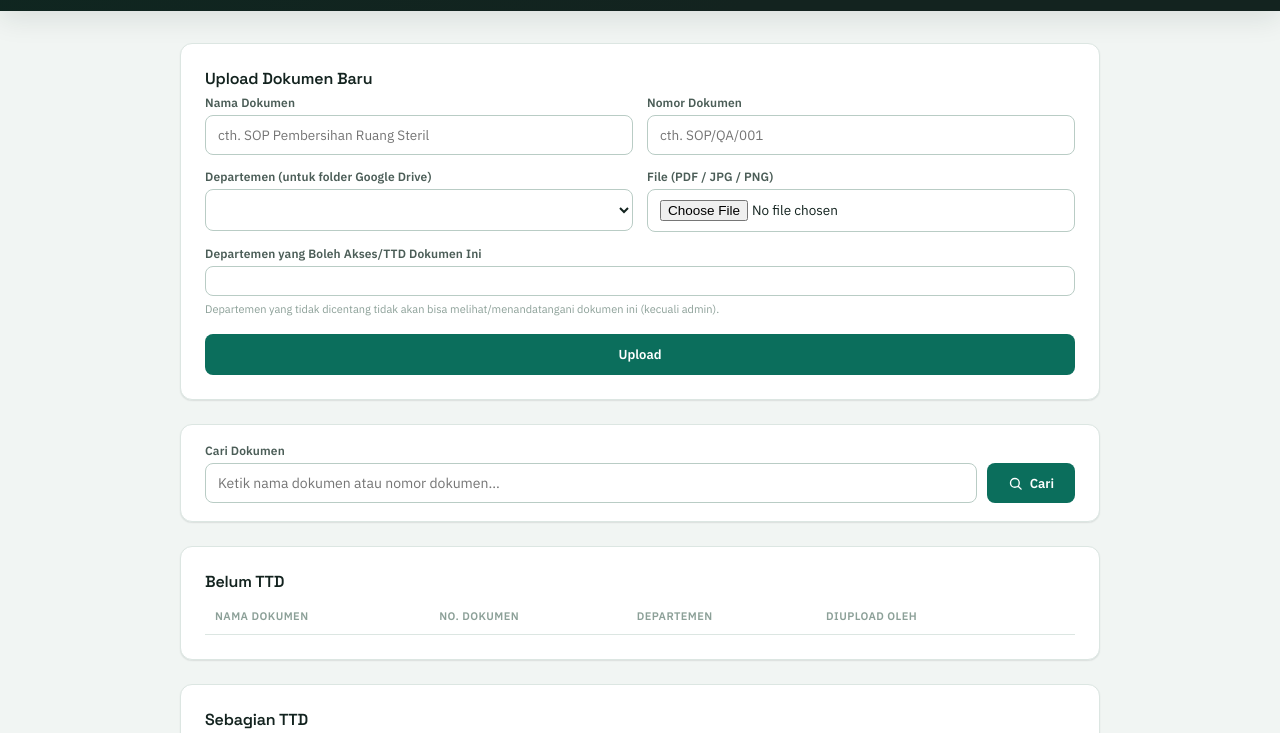
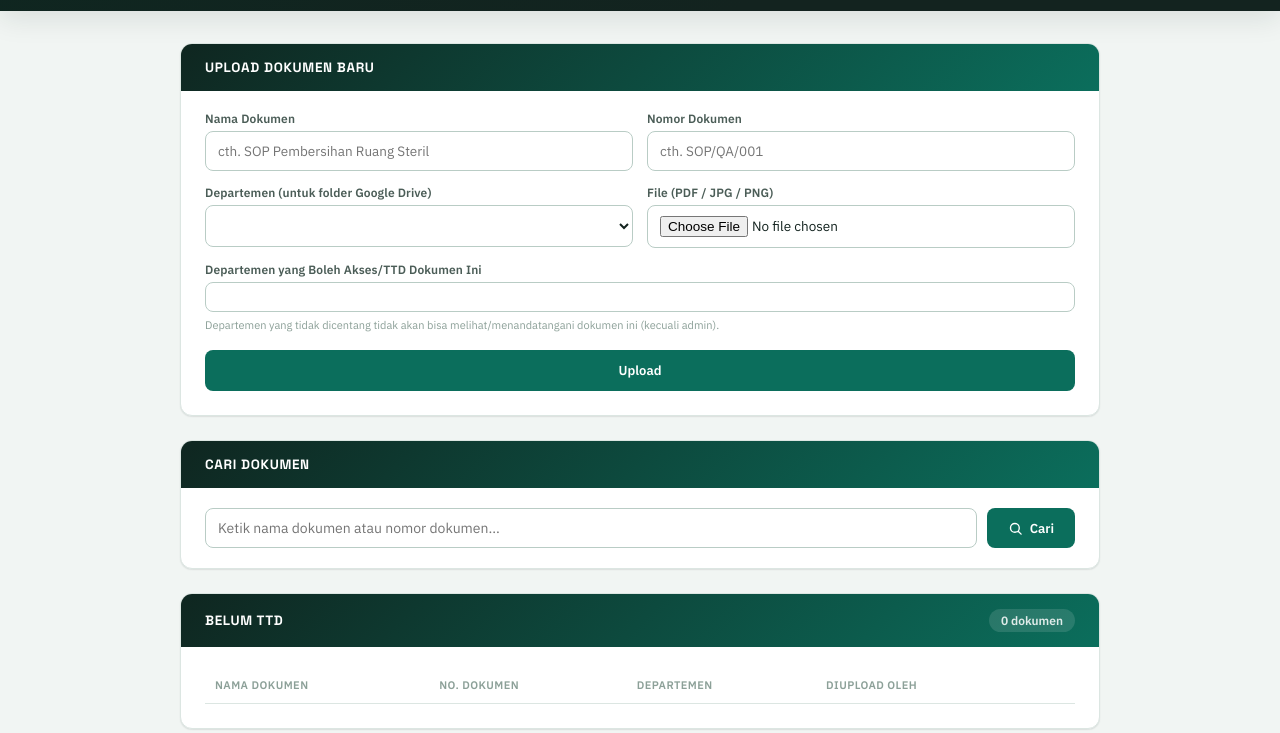
Before and after one commit to augranx2/qr, a website: page public/dashboard.html in a window 1280 px wide. Shown: the part 52-785 px from the top of the page. Drawn offline with Linux system fonts and the light colour scheme; no server answers.

Commit message:
Update Kop

```diff
--- a/public/dashboard.html
+++ b/public/dashboard.html
@@ -28,7 +28,7 @@
 </header>
 <main>
   <div class="panel">
-    <h2>Upload Dokumen Baru</h2>
+    <div class="panel-kop"><h2>Upload Dokumen Baru</h2></div>
     <div class="msg" id="uploadMsg"></div>
     <form id="uploadForm">
       <div class="row">
@@ -62,8 +62,8 @@
     </form>
   </div>
 
-  <div class="panel" style="padding:18px 24px;">
-    <label for="searchBox">Cari Dokumen</label>
+  <div class="panel" style="padding:0 24px 20px;">
+    <div class="panel-kop"><h2>Cari Dokumen</h2></div>
     <div style="display:flex; gap:10px;">
       <input type="text" id="searchBox" placeholder="Ketik nama dokumen atau nomor dokumen..." style="font-size:14px; flex:1;">
       <button type="button" class="primary" id="searchBtn" style="width:auto; margin-top:0; padding:10px 20px; display:flex; align-items:center; gap:7px; white-space:nowrap;">
@@ -74,7 +74,7 @@
   </div>
 
   <div class="panel">
-    <h2>Belum TTD</h2>
+    <div class="panel-kop"><h2>Belum TTD</h2><span class="kop-badge" id="pendingCount">0 dokumen</span></div>
     <table>
       <thead>
         <tr><th>Nama Dokumen</th><th>No. Dokumen</th><th>Departemen</th><th>Diupload oleh</th><th></th></tr>
@@ -85,7 +85,7 @@
   </div>
 
   <div class="panel">
-    <h2>Sebagian TTD</h2>
+    <div class="panel-kop"><h2>Sebagian TTD</h2><span class="kop-badge" id="partialCount">0 dokumen</span></div>
     <p class="sub">Sudah ada tanda tangan, tapi belum semua departemen yang wajib TTD menandatangani.</p>
     <table>
       <thead>
@@ -97,7 +97,7 @@
   </div>
 
   <div class="panel">
-    <h2>Lengkap TTD</h2>
+    <div class="panel-kop"><h2>Lengkap TTD</h2><span class="kop-badge" id="signedCount">0 dokumen</span></div>
     <p class="sub">Semua departemen yang wajib menandatangani sudah TTD. Tetap bisa ditambah TTD lagi kalau perlu.</p>
     <table>
       <thead>
@@ -109,7 +109,7 @@
   </div>
 
   <div class="panel">
-    <h2>Diarsipkan</h2>
+    <div class="panel-kop"><h2>Diarsipkan</h2><span class="kop-badge" id="archivedCount">0 dokumen</span></div>
     <p class="sub">Dokumen yang diarsipkan tidak hilang - QR yang sudah dicetak tetap valid kalau di-scan. Bisa dikembalikan kapan saja.</p>
     <table>
       <thead>
@@ -237,6 +237,11 @@ function renderDocs() {
   document.getElementById('signedEmpty').style.display = complete.length === 0 ? 'block' : 'none';
   document.getElementById('archivedEmpty').style.display = archived.length === 0 ? 'block' : 'none';
 
+  document.getElementById('pendingCount').textContent = `${pending.length} dokumen`;
+  document.getElementById('partialCount').textContent = `${partial.length} dokumen`;
+  document.getElementById('signedCount').textContent = `${complete.length} dokumen`;
+  document.getElementById('archivedCount').textContent = `${archived.length} dokumen`;
+
   pending.forEach(doc => {
     const tr = document.createElement('tr');
     tr.innerHTML = `<td>${doc.doc_name}</td><td>${doc.doc_number}</td><td>${doc.department}</td><td>${doc.uploaded_by_name}</td>
--- a/public/styles.css
+++ b/public/styles.css
@@ -129,16 +129,43 @@ main { max-width: 960px; margin: 32px auto; padding: 0 20px 60px; }
 .panel {
   background: var(--card);
   border-radius: var(--radius);
-  padding: 24px;
+  padding: 0 24px 24px;
   margin-bottom: 24px;
   border: 1px solid var(--border);
   box-shadow: var(--shadow-sm);
   transition: box-shadow 0.2s var(--ease);
+  overflow: hidden;
+}
+.panel-kop {
+  background: linear-gradient(135deg, #0F2620, #0B6E5C);
+  margin: 0 -24px 20px;
+  padding: 15px 24px;
+  display: flex;
+  align-items: center;
+  justify-content: space-between;
+  gap: 12px;
 }
 .panel h2 {
   font-size: 16px;
-  margin: 0 0 6px;
+  margin: 24px 0 6px;
   font-weight: 600;
+}
+.panel-kop h2 {
+  color: white;
+  font-size: 13.5px;
+  margin: 0;
+  font-weight: 700;
+  text-transform: uppercase;
+  letter-spacing: 0.05em;
+}
+.panel-kop .kop-badge {
+  color: rgba(255, 255, 255, 0.85);
+  font-size: 12px;
+  font-weight: 600;
+  white-space: nowrap;
+  background: rgba(255, 255, 255, 0.12);
+  padding: 4px 12px;
+  border-radius: 999px;
 }
 .panel p.sub, .sub {
   font-size: 12.5px;
```
Also changed, not shown: public/admin.html (+4 -3 lines), public/audit.html (+2 -1 lines), 2 other files.
